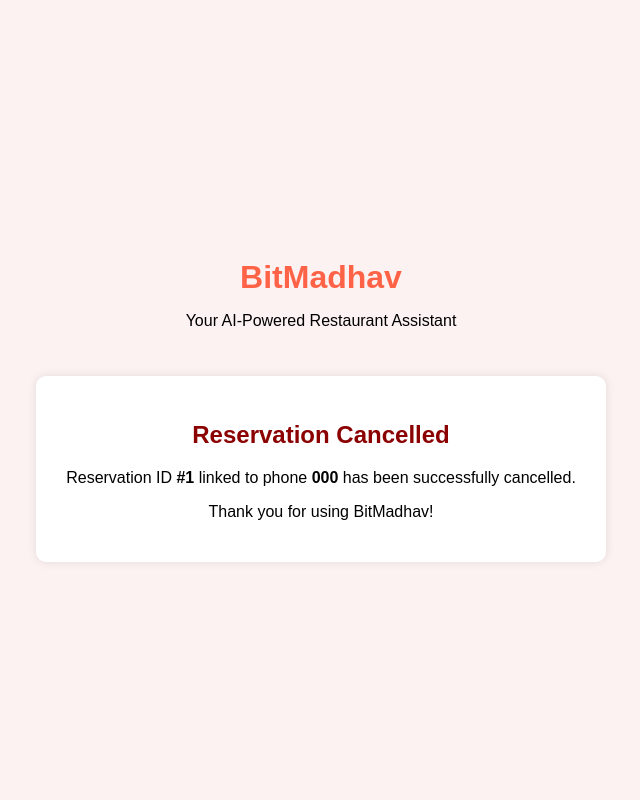
After one commit to Vivek-raj-gupta-2002/BitMadhav, a Django app: template templates/cancel_confirmation.html in a window 1280 px wide. The commit adds this page. Shown: the whole page, without its empty margins (319-959 px from the left). Run offline with Django 5.2, Linux system fonts and the light colour scheme; the template is opened without the code that fills it: most values are stand-ins (such as "Sample title", 1, 10 or a date in 2020).

Commit message:
Updated with canclation and reservation pages in html

```diff
--- a/AgentApp/models.py
+++ b/AgentApp/models.py
@@ -15,4 +15,4 @@
     guests = models.PositiveIntegerField()
 
     def __str__(self):
-        return f"Reservation for {self.name} on {self.date}"
+        return f"Reservation for {self.name} on {self.date} --- {self.id}"
--- a/AgentApp/urls.py
+++ b/AgentApp/urls.py
@@ -1,6 +1,9 @@
 from django.urls import path
-from .views import incoming_call
+from .views import incoming_call, reservation_details, cancel_reservation
 
 urlpatterns = [
     path('incoming-call', incoming_call, name='incoming-call'),
+    path('reservation/<str:phone_number>/<int:reservation_id>/', reservation_details, name='get-reservation'),
+    path('reservation/cancel/<str:phone_number>/<int:reservation_id>/', cancel_reservation, name='cancel-reservation'),
+
 ]
--- a/MyProject/settings.py
+++ b/MyProject/settings.py
@@ -77,7 +77,7 @@
 TEMPLATES = [
     {
         'BACKEND': 'django.template.backends.django.DjangoTemplates',
-        'DIRS': [],
+        'DIRS': [os.path.join(BASE_DIR / 'templates')],
         'APP_DIRS': True,
         'OPTIONS': {
             'context_processors': [
@@ -152,4 +152,5 @@
 TWILIO_SID = os.getenv('TWILIO_SID')
 TWILIO_TOKEN = os.getenv('TWILIO_AUTH_TOKEN')
 TWILIO_NUMBER = os.getenv('TWILIO_NUMBER')
+HOST = os.environ.get("BASE_URL", "localhost:8000")
 # print(OPENAI_API_KEY, ENDPOINT, AZURE_ENDPOINT)
--- /dev/null
+++ b/templates/cancel_confirmation.html
@@ -0,0 +1,73 @@
+<!DOCTYPE html>
+<html lang="en">
+
+<head>
+    <meta charset="UTF-8">
+    <title>Reservation Cancelled - BitMadhav</title>
+    <style>
+        body {
+            font-family: Arial, sans-serif;
+            background-color: #fdf2f2;
+            display: flex;
+            justify-content: center;
+            align-items: center;
+            height: 100vh;
+            flex-direction: column;
+            margin: 0;
+        }
+
+        .branding {
+            text-align: center;
+            margin-bottom: 30px;
+        }
+
+        .branding h1 {
+            color: tomato;
+            margin-bottom: 5px;
+        }
+
+        .container {
+            background-color: white;
+            padding: 25px 30px;
+            border-radius: 10px;
+            box-shadow: 0 0 10px rgba(0, 0, 0, 0.1);
+            text-align: center;
+        }
+
+        .container h2 {
+            color: darkred;
+        }
+
+        .home-btn {
+            margin-top: 20px;
+            background-color: tomato;
+            color: white;
+            padding: 10px 20px;
+            border: none;
+            border-radius: 5px;
+            text-decoration: none;
+        }
+
+        .home-btn:hover {
+            background-color: darkred;
+        }
+    </style>
+</head>
+
+<body>
+
+    <div class="branding">
+        <h1>BitMadhav</h1>
+        <p>Your AI-Powered Restaurant Assistant</p>
+    </div>
+
+    <div class="container">
+        <h2>Reservation Cancelled</h2>
+        <p>Reservation ID <strong>#{{ reservation_id }}</strong> linked to phone <strong>{{ phone }}</strong> has been
+            successfully cancelled.</p>
+        <p>Thank you for using BitMadhav!</p>
+    </div>
+
+</body>
+
+</html>
```
Also changed, not shown: AgentApp/consumers.py (+7 -5 lines), AgentApp/views.py (+16 -1 lines), templates/res.html (+10 -7 lines), db.sqlite3.
